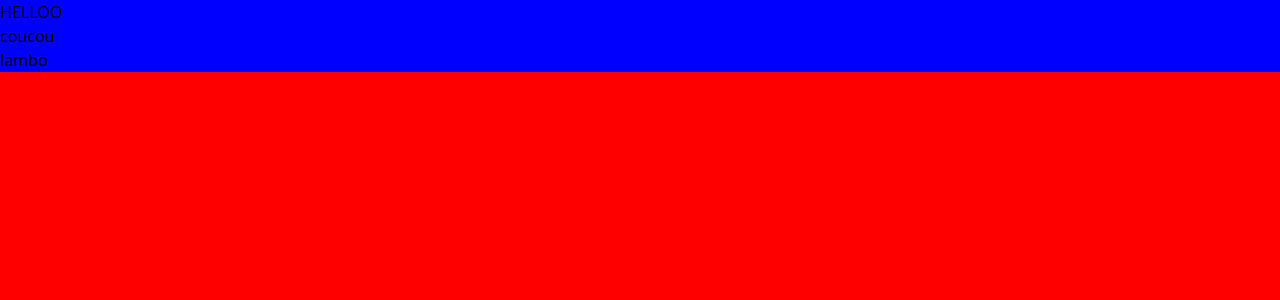
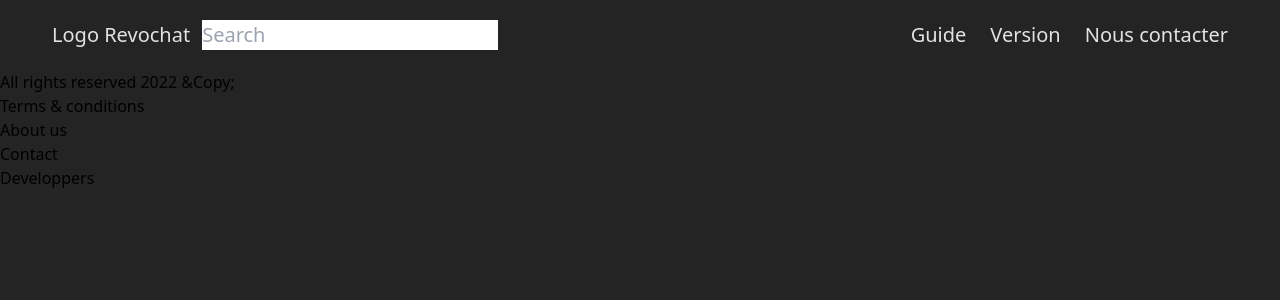
Before and after one commit to ByLife/Revochat, a Next.js app in the folder clients/: page / in a window 1280 px wide. Shown: the top 300 px of the page. Built offline with nearby package versions, Linux system fonts and the light colour scheme.

Commit message:
NavBar Footer

```diff
--- /dev/null
+++ b/clients/pages/HomePage.jsx
@@ -0,0 +1,14 @@
+import React from 'react';
+
+
+const HomePage = () => {
+    return (
+        <div>
+
+
+
+        </div>
+    );
+}
+
+export default HomePage;
--- /dev/null
+++ b/clients/pages/LoginPage.jsx
@@ -0,0 +1,11 @@
+import React from 'react';
+
+const LoginPage = () => {
+    return (
+        <div>
+
+        </div>
+    );
+}
+
+export default LoginPage;
--- a/clients/pages/_app.jsx
+++ b/clients/pages/_app.jsx
@@ -1,4 +1,4 @@
-import '../styles/globals.css'
+import '../styles/globals.scss'
 import '../styles/home.css'
 
 function MyApp({ Component, pageProps }) {
--- a/clients/pages/index.jsx
+++ b/clients/pages/index.jsx
@@ -1,11 +1,16 @@
 
 import React from 'react';
+import Footer from '../public/components/Footer';
 import HomeComponent from '../public/components/HomeComponent';
+import NavBar from '../public/components/NavBar';
+import HomePage from './HomePage';
 
 const Index = () => {
   return (
     <div>
-      <HomeComponent test={'coucou'} voiture='lambo' />
+      <NavBar/>
+        <HomePage/>
+      <Footer/>
     </div>
   );
 }
--- /dev/null
+++ b/clients/public/components/Footer.jsx
@@ -0,0 +1,23 @@
+import React from 'react';
+
+const Footer = () => {
+    return (
+        <div>
+            <p> All rights reserved 2022 &Copy; </p>
+            <ul>
+                <li><a href="#"> Terms & conditions </a></li>
+            </ul>
+            <ul>
+                <li><a href="#"> About us </a></li>
+            </ul>
+            <ul>
+                <li><a href="#"> Contact </a></li>
+            </ul>
+            <ul>
+                <li><a href="#"> Developpers </a></li>
+            </ul>
+        </div>
+    );
+}
+
+export default Footer;
--- /dev/null
+++ b/clients/public/components/NavBar.jsx
@@ -0,0 +1,22 @@
+import React from 'react';
+
+const style = {
+
+}
+const NavBar = () => {
+    return (
+        <nav>
+            <div>
+                <span>Logo Revochat</span>
+                <input type="text" placeholder='Search' />
+            </div>
+            <div>
+                <span>Guide</span>
+                <span>Version</span>
+                <span>Nous contacter</span>
+            </div>
+        </nav>
+    );
+}
+
+export default NavBar;
--- a/clients/styles/globals.css
+++ /dev/null
@@ -1,8 +0,0 @@
-@tailwind base;
-@tailwind components;
-@tailwind utilities;
-
-
-body{
-    background-color: red;
-}
--- /dev/null
+++ b/clients/styles/globals.scss
@@ -0,0 +1,25 @@
+@tailwind base;
+@tailwind components;
+@tailwind utilities;
+
+
+body{
+    background-color:#242424;
+}
+
+
+nav{
+    display: flex;
+    align-items: center;
+    justify-content: space-between;
+    margin: 20px 40px;
+    font-size: 20px;
+
+    div{
+        color: rgba(255, 255, 255, 0.87);
+
+        span{
+            margin: 12px;
+        }
+    }
+}
--- /dev/null
+++ b/package.json
@@ -0,0 +1,5 @@
+{
+  "dependencies": {
+    "sass": "^1.55.0"
+  }
+}
```
Also changed, not shown: 1 other file (tests, documents, lock files or other folders).
